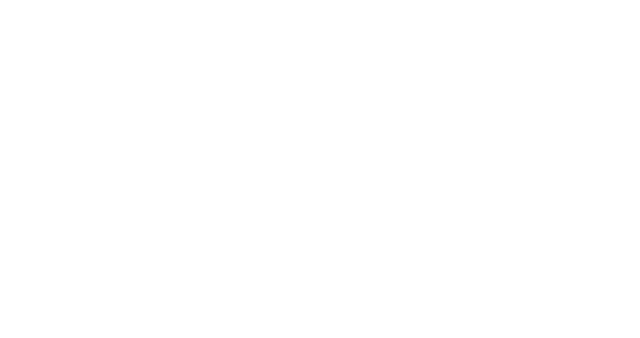
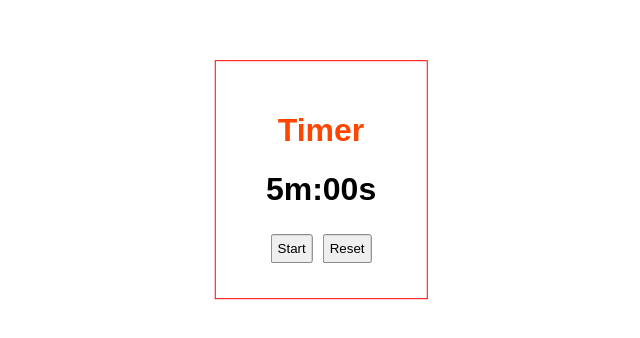
Before and after one commit to tarunsinghdev/react-playground, a React (Create React App) app: page /example/5 in a window 1280 px wide. Shown: the part 184-522 px from the top of the page, without its empty margins (321-961 px from the left). Built offline with nearby package versions, Linux system fonts and the light colour scheme.

Commit message:
Add 5. Google Timer Clone :notes:

```diff
--- a/src/App.jsx
+++ b/src/App.jsx
@@ -1,6 +1,7 @@
 import React from 'react';
 import { BrowserRouter, Route, Switch } from 'react-router-dom';
 import Carousel from './components/Carousel/Carousel';
+import GoogleTimer from './components/GoogleTimer/GoogleTimer';
 
 import Homepage from './components/Homepage/Homepage';
 import InfiniteScroll from './components/InfiniteScroll/InfiniteScroll';
@@ -17,6 +18,7 @@ const App = () => {
           <Route path="/example/2" component={Parent} />
           <Route path="/example/3" component={InfiniteScroll} />
           <Route path="/example/4" component={Carousel} />
+          <Route path="/example/5" component={GoogleTimer} />
         </Switch>
       </BrowserRouter>
     </div>
--- /dev/null
+++ b/src/components/GoogleTimer/GoogleTimer.css
@@ -0,0 +1,17 @@
+.googletimer {
+  text-align: center;
+  border: solid 1px red;
+  padding: 30px 50px;
+  position: absolute;
+  top: 38%;
+  left: 46%;
+  transform: translate(-25%, -25%);
+}
+
+.googletimer__header {
+  color: orangered;
+}
+.googletimer > button {
+  padding: 5px;
+  margin: 5px;
+}
--- /dev/null
+++ b/src/components/GoogleTimer/GoogleTimer.jsx
@@ -0,0 +1,56 @@
+import React, { useEffect, useState } from 'react';
+
+import './GoogleTimer.css';
+
+const GoogleTimer = () => {
+  const [minutes, setMinutes] = useState(5);
+  const [seconds, setSeconds] = useState(0);
+  const [clicked, setClicked] = useState(false);
+
+  useEffect(() => {
+    if (!clicked) return;
+    let myInterval = setInterval(() => {
+      if (seconds > 0) {
+        setSeconds((prevSec) => prevSec - 1);
+      }
+      if (seconds === 0) {
+        if (minutes === 0) {
+          clearInterval(myInterval);
+        } else {
+          setMinutes((prevMin) => prevMin - 1);
+          setSeconds(59);
+        }
+      }
+    }, 1000);
+    return () => clearInterval(myInterval);
+  }, [seconds, minutes, clicked]);
+
+  const startStopTimerHandler = () => {
+    if (clicked) {
+      setClicked(false);
+      return;
+    }
+    setClicked(true);
+  };
+
+  const resetTimerHandler = () => {
+    setClicked(false);
+    setMinutes(5);
+    setSeconds(0);
+  };
+
+  return (
+    <div className="googletimer">
+      <h1 className="googletimer__header">Timer </h1>
+      <h1>
+        {`${minutes}m`}:{seconds < 10 ? `0${seconds}s` : `${seconds}s`}
+      </h1>
+      <button onClick={startStopTimerHandler}>
+        {clicked ? 'Stop' : 'Start'}
+      </button>
+      <button onClick={resetTimerHandler}>Reset</button>
+    </div>
+  );
+};
+
+export default GoogleTimer;
--- a/src/components/Homepage/Homepage.jsx
+++ b/src/components/Homepage/Homepage.jsx
@@ -21,6 +21,9 @@ const Homepage = () => {
         <li>
           <Link to="/example/4">Design a Carousel</Link>
         </li>
+        <li>
+          <Link to="/example/5">Google Timer Clone</Link>
+        </li>
       </ol>
     </>
   );
--- /dev/null
+++ b/src/index.css
@@ -0,0 +1,3 @@
+body {
+  font-family: sans-serif;
+}
--- a/src/index.js
+++ b/src/index.js
@@ -1,6 +1,7 @@
 import React from 'react';
 import ReactDOM from 'react-dom';
 
+import './index.css';
 import App from './App';
 
 ReactDOM.render(<App />, document.getElementById('root'));
```
